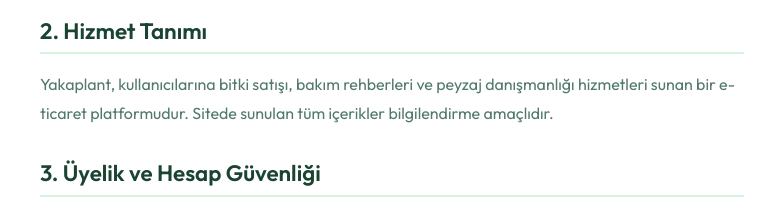
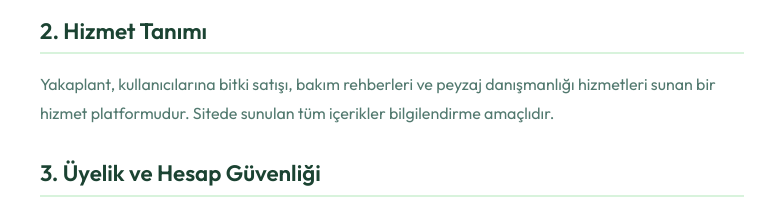
Before and after one commit to ekkmiko-cpu/yakaplant, a website: page terms.html in a window 1280 px wide. Shown: the part 429-639 px from the top of the page, 248-1021 px from the left. Drawn offline with Linux system fonts and the light colour scheme.

Commit message:
Remove e-ticaret platformudur wording

```diff
--- a/terms.html
+++ b/terms.html
@@ -69,7 +69,7 @@
                 <section class="legal-section">
                     <h2>2. Hizmet Tanımı</h2>
                     <p>Yakaplant, kullanıcılarına bitki satışı, bakım rehberleri ve peyzaj danışmanlığı hizmetleri sunan
-                        bir e-ticaret platformudur. Sitede sunulan tüm içerikler bilgilendirme amaçlıdır.</p>
+                        bir hizmet platformudur. Sitede sunulan tüm içerikler bilgilendirme amaçlıdır.</p>
                 </section>
 
                 <section class="legal-section">
```
